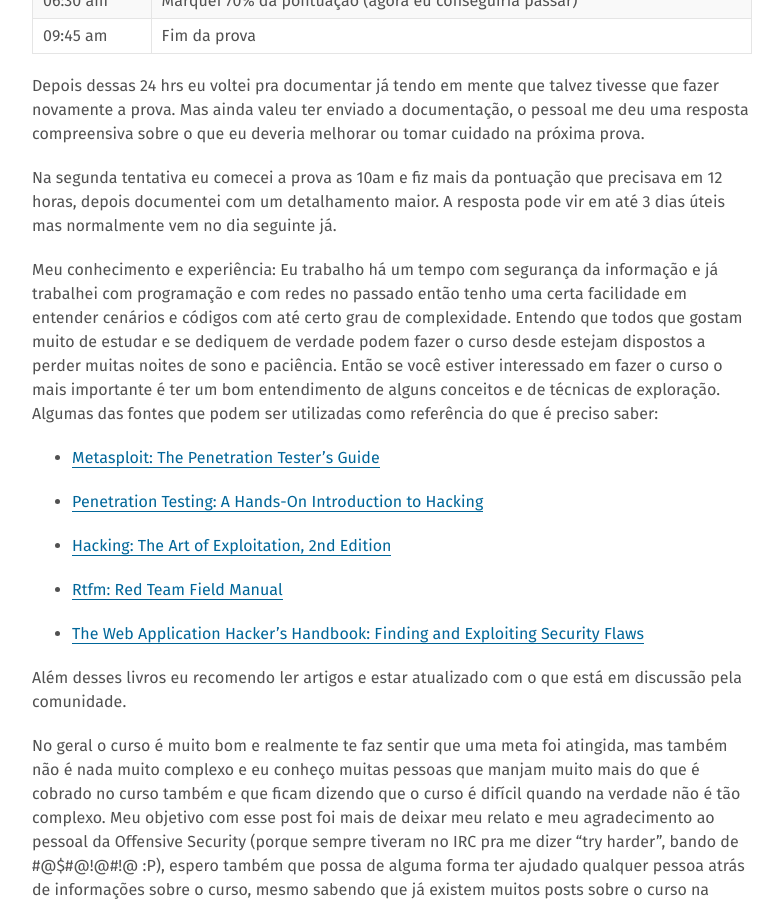
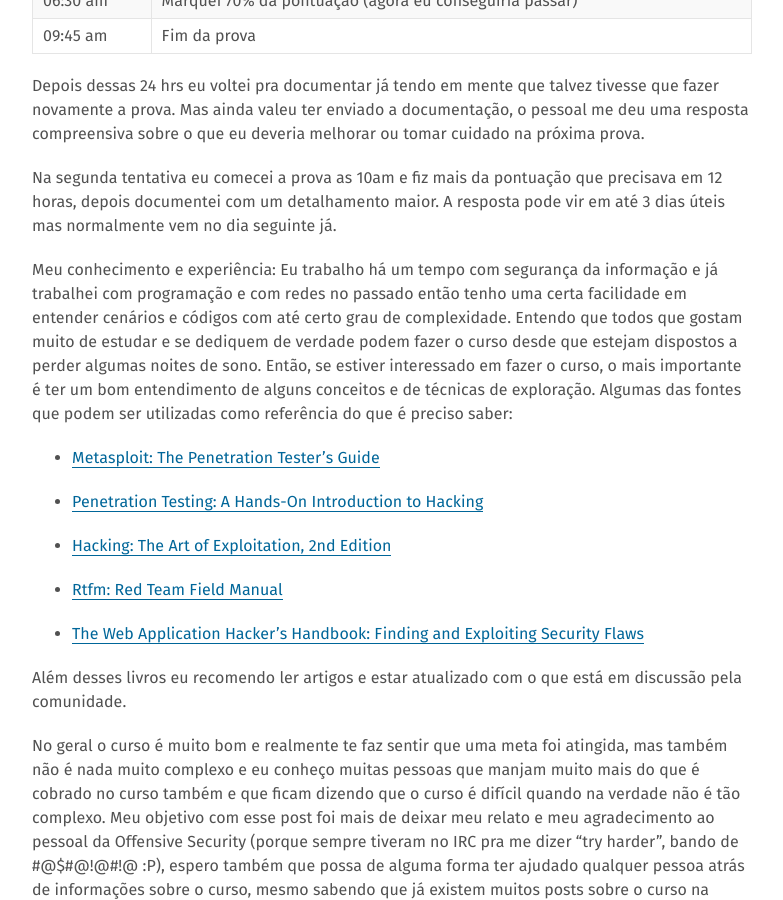
Before and after one commit to rtfm-ctf/rtfm-ctf.github.io, a Jekyll site: the page built from _posts/2017-04-15-PWN-PATH-TO-OSCP.MD, in a window 1280 px wide and 900 px high, scrolled down 2366 px. Shown: the whole window, without its empty margins (248-1031 px from the left). Built offline with Jekyll 4.4.1, drawn with Linux system fonts in a browser that asks for light colours.

Commit message:
Update 2017-04-15-PWN-PATH-TO-OSCP.MD

```diff
--- a/_posts/2017-04-15-PWN-PATH-TO-OSCP.MD
+++ b/_posts/2017-04-15-PWN-PATH-TO-OSCP.MD
@@ -49,7 +49,7 @@ Na segunda tentativa eu comecei a prova as 10am e fiz mais da pontuação que pr
 A resposta pode vir em até 3 dias úteis mas normalmente vem no dia seguinte já.
 
 Meu conhecimento e experiência:
-Eu trabalho há um tempo com segurança da informação e já trabalhei com programação e com redes no passado então tenho uma certa facilidade em entender cenários e códigos com até certo grau de complexidade. Entendo que todos que gostam muito de estudar e se dediquem de verdade podem fazer o curso desde estejam dispostos a perder muitas noites de sono e paciência. Então se você estiver interessado em fazer o curso o mais importante é ter um bom entendimento de alguns conceitos e de técnicas de exploração. Algumas das fontes que podem ser utilizadas como referência do que é preciso saber:
+Eu trabalho há um tempo com segurança da informação e já trabalhei com programação e com redes no passado então tenho uma certa facilidade em entender cenários e códigos com até certo grau de complexidade. Entendo que todos que gostam muito de estudar e se dediquem de verdade podem fazer o curso desde que estejam dispostos a perder algumas noites de sono. Então, se estiver interessado em fazer o curso, o mais importante é ter um bom entendimento de alguns conceitos e de técnicas de exploração. Algumas das fontes que podem ser utilizadas como referência do que é preciso saber:
 
 * [Metasploit: The Penetration Tester's Guide]
 
```
